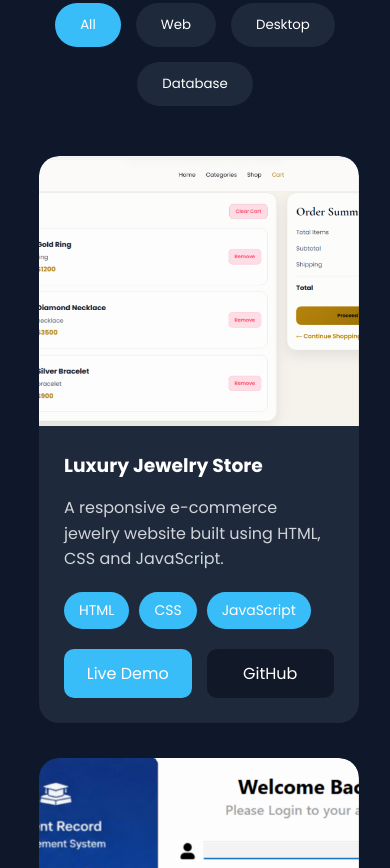
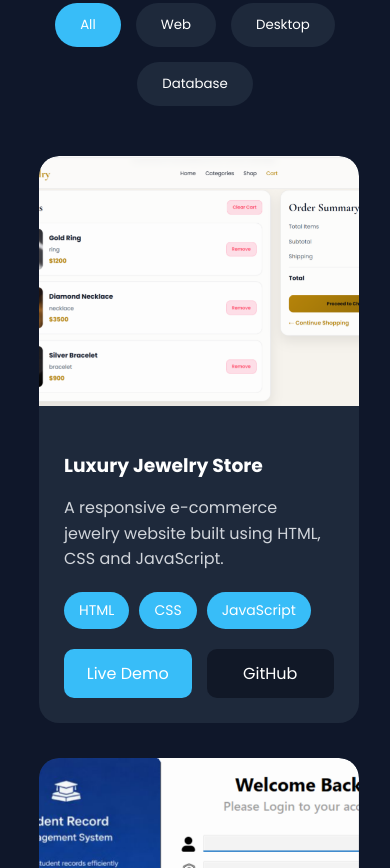
Before and after one commit to ahsansaeed-7/Ahsan-Portfolio, a website: page index.html in a window 390 px wide. Shown: the part 4956-5824 px from the top of the page. Drawn offline with nearby package versions, Linux system fonts and the light colour scheme.

Commit message:
Update portfolio

```diff
--- a/style.css
+++ b/style.css
@@ -1719,3 +1719,17 @@ img {
     object-fit: contain;   /* prevents zoom/cropping */
   }
 }
+.project-card img{
+    width: 100%;
+    height: 220px;
+    object-fit: cover;
+    display: block;
+}
+
+@media (max-width: 768px){
+    .project-card img{
+        height: auto;
+        max-height: 250px;
+        object-fit: contain;
+    }
+}
```
